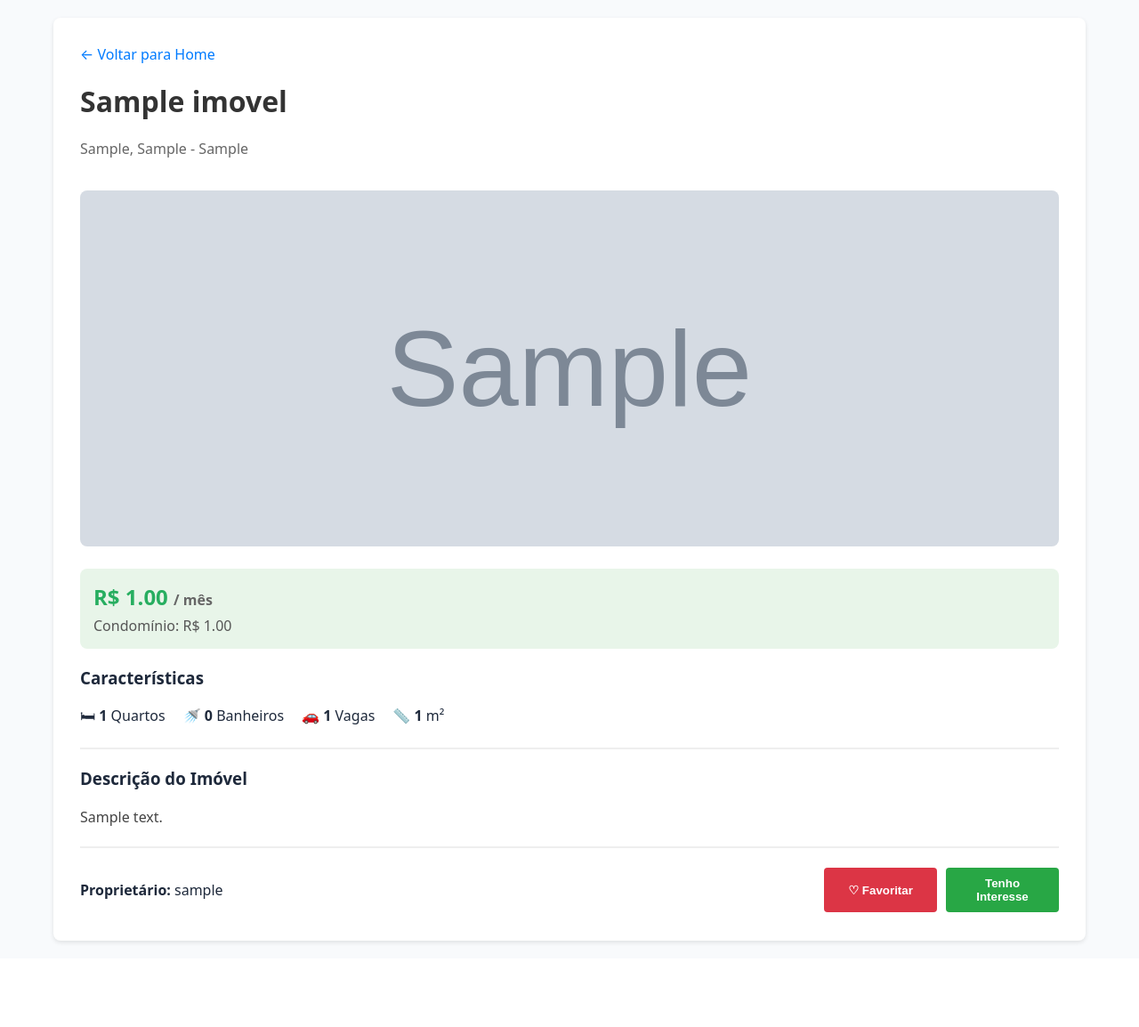
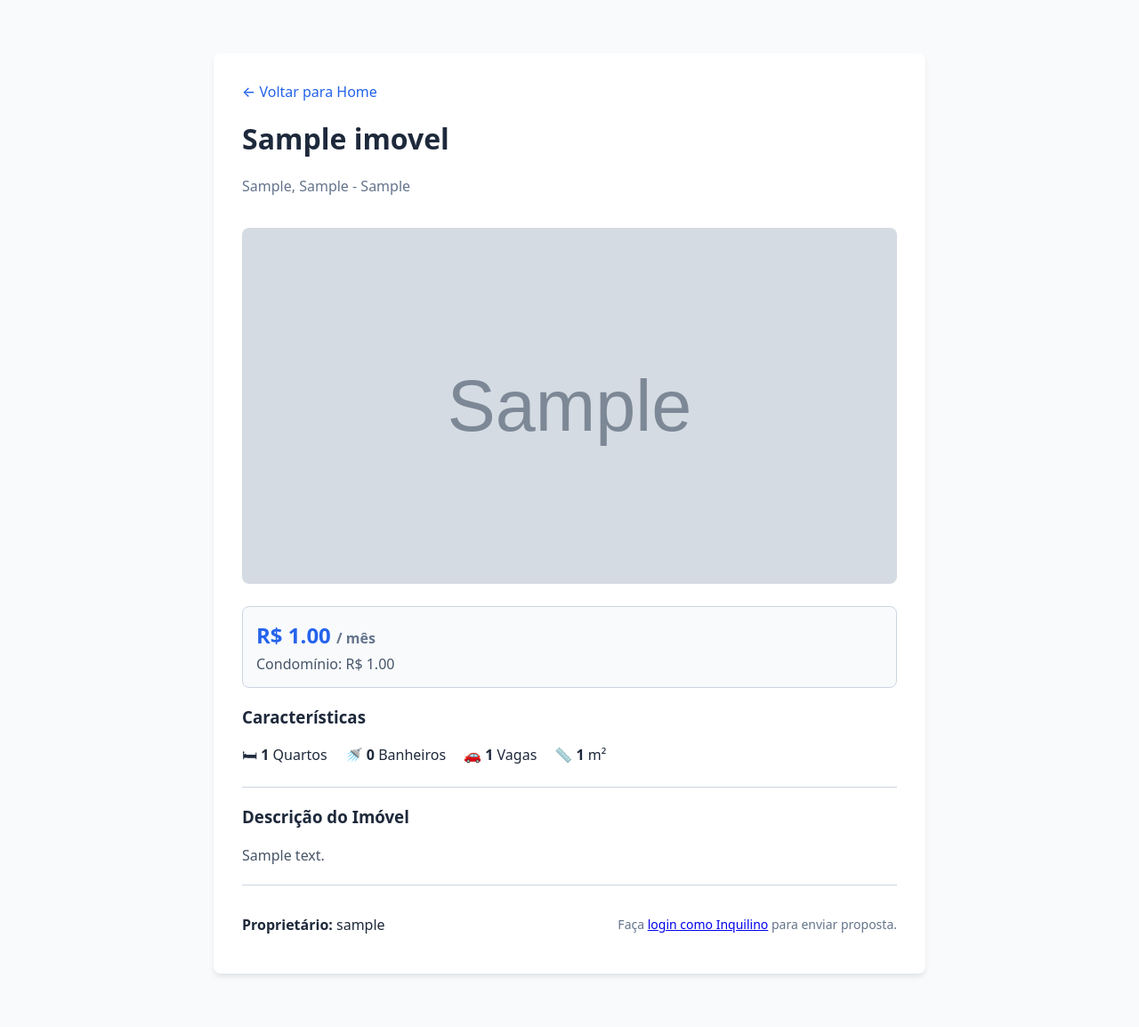
Before and after one commit to RennerRSouza/AlugaFacil, a Django app: page /imovel/1/ in a window 1280 px wide. Shown: the part 57-1211 px from the top of the page at 89% size. Before the commit the page ends 1118 px from the top, so only its background shows below. Run offline with Django 5.2, Linux system fonts and the light colour scheme; tables that the repository leaves empty hold one stand-in row (values such as "Sample post"); grey boxes marked "Sample" are stand-in pictures.

Commit message:
feat: adiciona funcao de interesse e favorito, atualiza detalhes, home e forms

```diff
--- a/sistema/imoveis/urls.py
+++ b/sistema/imoveis/urls.py
@@ -11,4 +11,6 @@ urlpatterns = [
     path('painel/', views.meu_painel, name='meu_painel'),
     path('imovel/<int:pk>/editar/', views.editar_imovel, name='editar_imovel'),
     path('imovel/<int:pk>/excluir/', views.excluir_imovel, name='excluir_imovel'),
+    path('imovel/<int:pk>/favoritar/', views.toggle_favorito, name='toggle_favorito'),
+    path('imovel/<int:pk>/interesse/', views.demonstrar_interesse, name='demonstrar_interesse'),
 ]
--- a/sistema/imoveis/views.py
+++ b/sistema/imoveis/views.py
@@ -1,18 +1,91 @@
 from django.shortcuts import render, get_object_or_404, redirect
 from django.contrib.auth.decorators import login_required
-from .models import Imovel
-from .forms import ImovelForm
+from .models import Imovel, Favorito, Interesse
+from .forms import ImovelForm, InteresseForm
 
 def home(request):
-    imoveis_lista = Imovel.objects.filter(status='DISPONIVEL').order_by('-data_cadastro')
+    imoveis = Imovel.objects.filter(status='DISPONIVEL').order_by('-data_cadastro')
+
+    cidade = request.GET.get('cidade')
+    tipo = request.GET.get('tipo')
+    quartos = request.GET.get('quartos')
+    preco_max = request.GET.get('preco_max')
+
+    if cidade:
+        imoveis = imoveis.filter(cidade__icontains=cidade)
+    if tipo:
+        imoveis = imoveis.filter(tipo=tipo)
+    if quartos:
+        imoveis = imoveis.filter(quartos__gte=quartos)
+    if preco_max:
+        imoveis = imoveis.filter(preco_aluguel__lte=preco_max)
+
     context = {
-        'imoveis': imoveis_lista
+        'imoveis': imoveis,
+        'tipos_imovel': Imovel.TipoImovel.choices,
+        'filtros': {
+            'cidade': cidade or '',
+            'tipo': tipo or '',
+            'quartos': quartos or '',
+            'preco_max': preco_max or '',
+        }
     }
+
     return render(request, 'imoveis/home.html', context)
 
 def detalhes(request, pk):
     imovel = get_object_or_404(Imovel, pk=pk)
-    return render(request, 'imoveis/detalhes.html', {'imovel': imovel})
+    is_favorito = False
+    interesse_existente = None
+
+    if request.user.is_authenticated and request.user.tipo_usuario == 'INQUILINO':
+        is_favorito = Favorito.objects.filter(usuario=request.user, imovel=imovel).exists()
+        interesse_existente = Interesse.objects.filter(usuario=request.user, imovel=imovel).first()
+
+    return render(request, 'imoveis/detalhes.html', {
+        'imovel': imovel,
+        'is_favorito': is_favorito,
+        'interesse': interesse_existente
+    })
+
+@login_required
+def toggle_favorito(request, pk):
+    if request.user.tipo_usuario != 'INQUILINO':
+        return redirect('imoveis:detalhes', pk=pk)
+
+    imovel = get_object_or_404(Imovel, pk=pk)
+
+    favorito = Favorito.objects.filter(usuario=request.user, imovel=imovel).first()
+    if favorito:
+        favorito.delete()
+    else:
+        Favorito.objects.create(usuario=request.user, imovel=imovel)
+
+    return redirect('imoveis:detalhes', pk=pk)
+
+@login_required
+def demonstrar_interesse(request, pk):
+    if request.user.tipo_usuario != 'INQUILINO':
+        return redirect('imoveis:detalhes', pk=pk)
+
+    imovel = get_object_or_404(Imovel, pk=pk)
+
+    if Interesse.objects.filter(usuario=request.user, imovel=imovel).exists():
+        return redirect('imoveis:detalhes', pk=pk)
+
+    if request.method == 'POST':
+        form = InteresseForm(request.POST)
+        if form.is_valid():
+            interesse = form.save(commit=False)
+            interesse.usuario = request.user
+            interesse.imovel = imovel
+            interesse.status = 'PENDENTE'
+            interesse.save()
+            return redirect('imoveis:detalhes', pk=pk)
+    else:
+        form = InteresseForm()
+
+    return render(request, 'imoveis/enviar_interesse.html', {'form': form, 'imovel': imovel})
 
 @login_required
 def novo_imovel(request):
--- a/sistema/templates/imoveis/detalhes.html
+++ b/sistema/templates/imoveis/detalhes.html
@@ -3,45 +3,67 @@
 {% block title %}{{ imovel.titulo }} - AlugaFácil{% endblock %}
 
 {% block content %}
-    <div style="background: white; padding: 30px; border-radius: 8px; box-shadow: 0 2px 5px rgba(0,0,0,0.1);">
+<div class="form-container" style="max-width: 800px;">
 
-        <a href="{% url 'imoveis:home' %}" style="text-decoration: none; color: #007bff;">&larr; Voltar para Home</a>
+    <a href="{% url 'imoveis:home' %}" style="text-decoration: none; color: var(--primary-color); font-weight: 500;">&larr; Voltar para Home</a>
 
-        <h1 style="color: #333; margin-top: 20px;">{{ imovel.titulo }}</h1>
-        <p style="color: #666;">{{ imovel.rua }}, {{ imovel.bairro }} - {{ imovel.cidade }}</p>
+    <h1 style="color: var(--text-color); margin-top: 20px;">{{ imovel.titulo }}</h1>
+    <p style="color: #64748b;">{{ imovel.rua }}, {{ imovel.bairro }} - {{ imovel.cidade }}</p>
 
     {% if imovel.imagem_principal %}
-            <img src="{{ imovel.imagem_principal.url }}" alt="Foto" style="width: 100%; max-height: 400px; object-fit: cover; border-radius: 8px; margin: 20px 0;">
+        <img src="{{ imovel.imagem_principal.url }}" alt="{{ imovel.titulo }}" style="width: 100%; max-height: 400px; object-fit: cover; border-radius: 8px; margin: 20px 0;">
     {% else %}
-            <div style="width: 100%; height: 300px; background: #eee; display: flex; align-items: center; justify-content: center; border-radius: 8px; margin: 20px 0;">Sem Foto</div>
+        <div style="width: 100%; height: 300px; background: var(--bg-color); display: flex; align-items: center; justify-content: center; border-radius: 8px; margin: 20px 0; border: 1px solid var(--border-color);">Sem Foto</div>
     {% endif %}
 
-        <div style="background-color: #e8f5e9; padding: 15px; border-radius: 8px; margin-bottom: 20px;">
-            <h2 style="color: #27ae60; margin: 0;">R$ {{ imovel.preco_aluguel }} <span style="font-size: 16px; color: #666;">/ mês</span></h2>
-            <p style="margin: 5px 0 0 0; color: #555;">Condomínio: R$ {{ imovel.preco_condominio }}</p>
+    <div style="background-color: var(--bg-color); padding: 15px; border-radius: 8px; margin-bottom: 20px; border: 1px solid var(--border-color);">
+        <h2 style="color: var(--primary-color); margin: 0;">R$ {{ imovel.preco_aluguel }} <span style="font-size: 16px; color: #64748b;">/ mês</span></h2>
+        <p style="margin: 5px 0 0 0; color: #475569;">Condomínio: R$ {{ imovel.preco_condominio }}</p>
     </div>
 
     <h3>Características</h3>
-        <ul style="list-style-type: none; padding: 0; display: flex; gap: 20px;">
+    <ul style="list-style-type: none; padding: 0; display: flex; gap: 20px; color: var(--text-color);">
         <li>🛏 <strong>{{ imovel.quartos }}</strong> Quartos</li>
         <li>🚿 <strong>{{ imovel.banheiros }}</strong> Banheiros</li>
         <li>🚗 <strong>{{ imovel.vagas_garagem }}</strong> Vagas</li>
         <li>📏 <strong>{{ imovel.area_m2 }}</strong> m²</li>
     </ul>
 
-        <hr style="border: 1px solid #eee; margin: 20px 0;">
+    <hr style="border: none; border-top: 1px solid var(--border-color); margin: 20px 0;">
 
     <h3>Descrição do Imóvel</h3>
-        <p style="line-height: 1.6; color: #444;">{{ imovel.descricao }}</p>
+    <p style="line-height: 1.6; color: #475569;">{{ imovel.descricao }}</p>
 
-        <hr style="border: 1px solid #eee; margin: 20px 0;">
+    <hr style="border: none; border-top: 1px solid var(--border-color); margin: 20px 0;">
 
-        <div style="display: flex; justify-content: space-between; align-items: center;">
-            <p><strong>Proprietário:</strong> {{ imovel.proprietario.username }}</p>
-            <div style="display: flex; gap: 10px;">
-                <button style="padding: 10px 20px; background-color: #dc3545; color: white; border: none; border-radius: 4px;">♡ Favoritar</button>
-                <button style="padding: 10px 20px; background-color: #28a745; color: white; border: none; border-radius: 4px;">Tenho Interesse</button>
+    <div style="display: flex; justify-content: space-between; align-items: center; flex-wrap: wrap; gap: 15px;">
+        <p style="margin: 0;"><strong>Proprietário:</strong> {{ imovel.proprietario.username }}</p>
+
+        {% if user.is_authenticated and user.tipo_usuario == 'INQUILINO' %}
+            <div class="btn-group" style="margin-top: 0; width: 100%; max-width: 400px;">
+
+                <form method="POST" action="{% url 'imoveis:toggle_favorito' imovel.id %}" style="flex: 1;">
+                    {% csrf_token %}
+                    {% if is_favorito %}
+                        <button type="submit" style="width: 100%; background-color: #ef4444;">Remover Favorito</button>
+                    {% else %}
+                        <button type="submit" class="btn-cancel" style="width: 100%; background-color: #ef4444;">♡ Favoritar</button>
+                    {% endif %}
+                </form>
+
+                {% if interesse %}
+                    <button disabled style="flex: 1; background-color: #e2e8f0; color: #64748b; cursor: not-allowed; border: 1px solid var(--border-color);">
+                        Proposta: {{ interesse.get_status_display }}
+                    </button>
+                    {% else %}
+                        <a href="{% url 'imoveis:demonstrar_interesse' imovel.id %}" class="btn-cancel" style="flex: 1; background-color: #10b981; color: white; text-decoration: none; text-align: center; display: flex; align-items: center; justify-content: center;">
+                            Tenho Interesse
+                        </a>
+                        {% endif %}
             </div>
+        {% elif not user.is_authenticated %}
+            <p style="color: #64748b; font-size: 14px;">Faça <a href="{% url 'login' %}">login como Inquilino</a> para enviar proposta.</p>
+        {% endif %}
     </div>
 </div>
 {% endblock %}
--- a/sistema/usuarios/forms.py
+++ b/sistema/usuarios/forms.py
@@ -6,8 +6,3 @@ class UsuarioCadastroForm(UserCreationForm):
     class Meta(UserCreationForm.Meta):
         model = Usuario
         fields = ['username', 'email', 'telefone', 'tipo_usuario']
-
-    def __init__(self, *args, **kwargs):
-        super().__init__(*args, **kwargs)
-        for field in self.fields.values():
-            field.widget.attrs['style'] = 'width: 100%; padding: 8px; margin-bottom: 10px; border: 1px solid #ccc; border-radius: 4px;'
```
Also changed, not shown: sistema/imoveis/forms.py (+11 -7 lines), sistema/templates/imoveis/enviar_interesse.html (added, +24 -0 lines), sistema/templates/imoveis/home.html (+48 -12 lines). Lines whose indentation alone changed are shown as unchanged.
